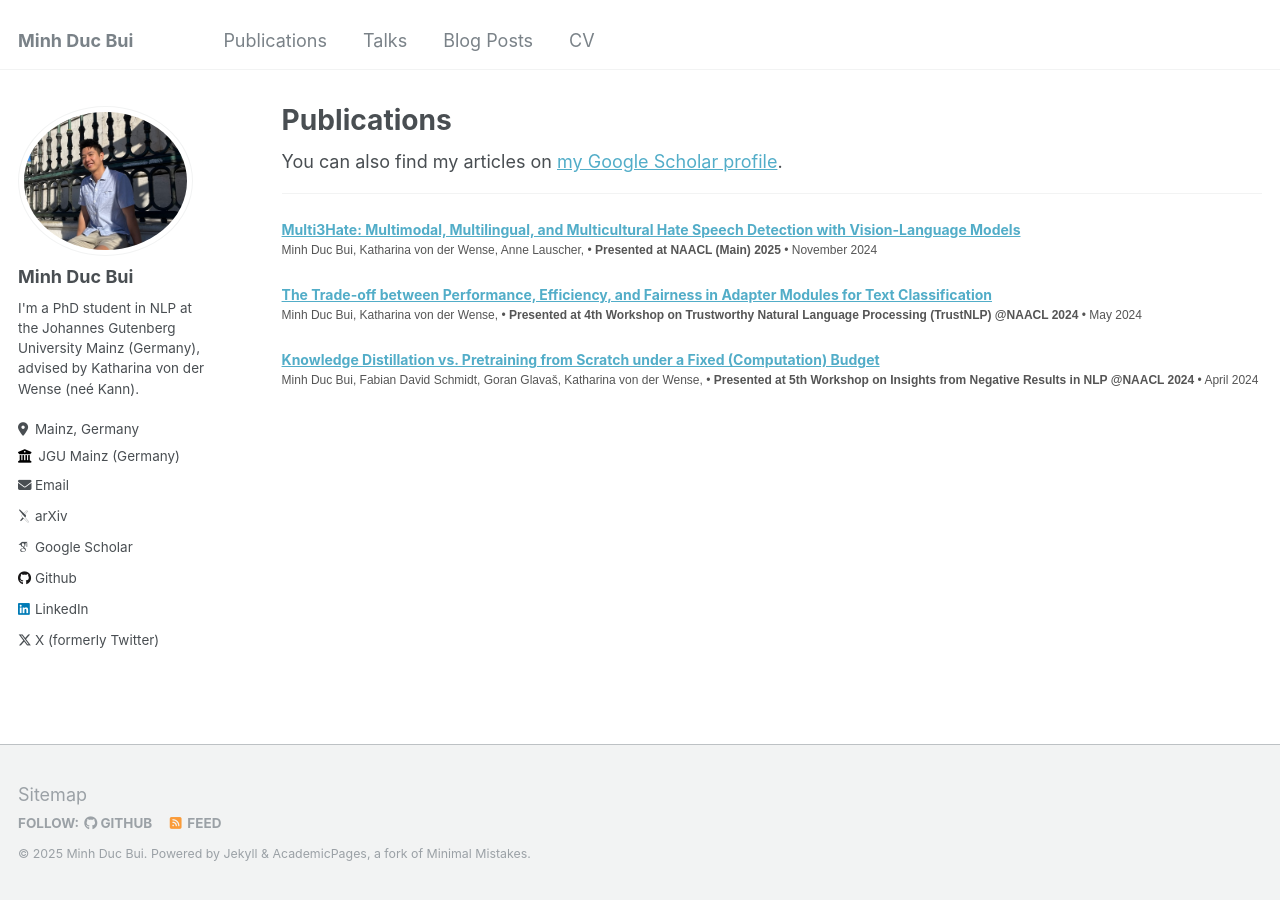
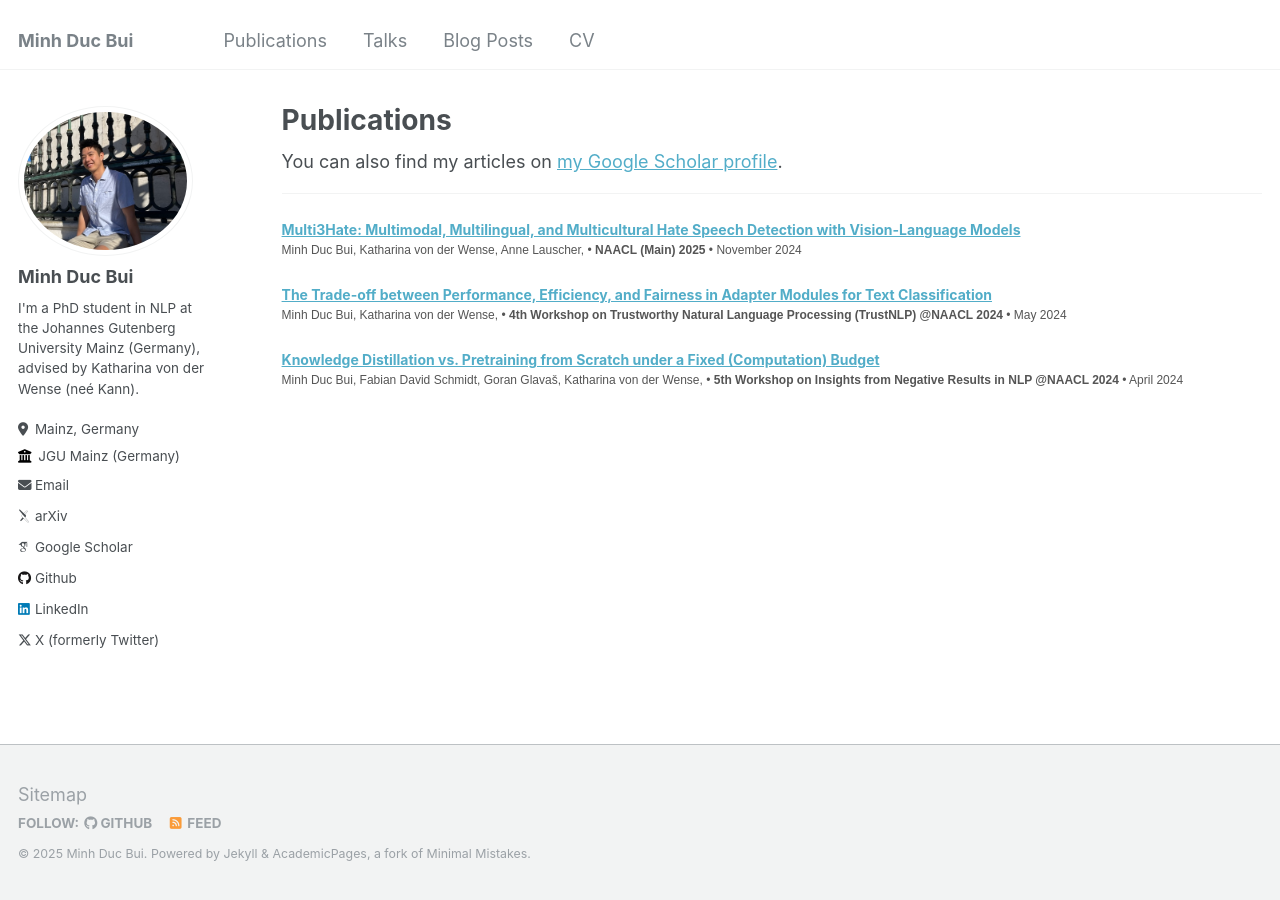
Before and after one commit to MinhDucBui/minhducbui.github.io, a Jekyll site: the page built from _pages/publications.md, in a window 1280 px wide. Built offline with Jekyll 4.4.1, drawn with Linux system fonts in a browser that asks for light colours; some web fonts are replaced.

Commit message:
update publication outline

```diff
--- a/_pages/publications.md
+++ b/_pages/publications.md
@@ -40,7 +40,7 @@ author_profile: true
           {{ formatted_authors | strip_newlines }}
         {% endif %}
 
-        {% if post.conference %} • <strong>Presented at {{ post.conference }}</strong>{% endif %}
+        {% if post.conference %} • <strong>{{ post.conference }}</strong>{% endif %}
         {% if post.date %} • {{ post.date | date: "%B %Y" }}{% endif %}
       </p>
     </header>
```
